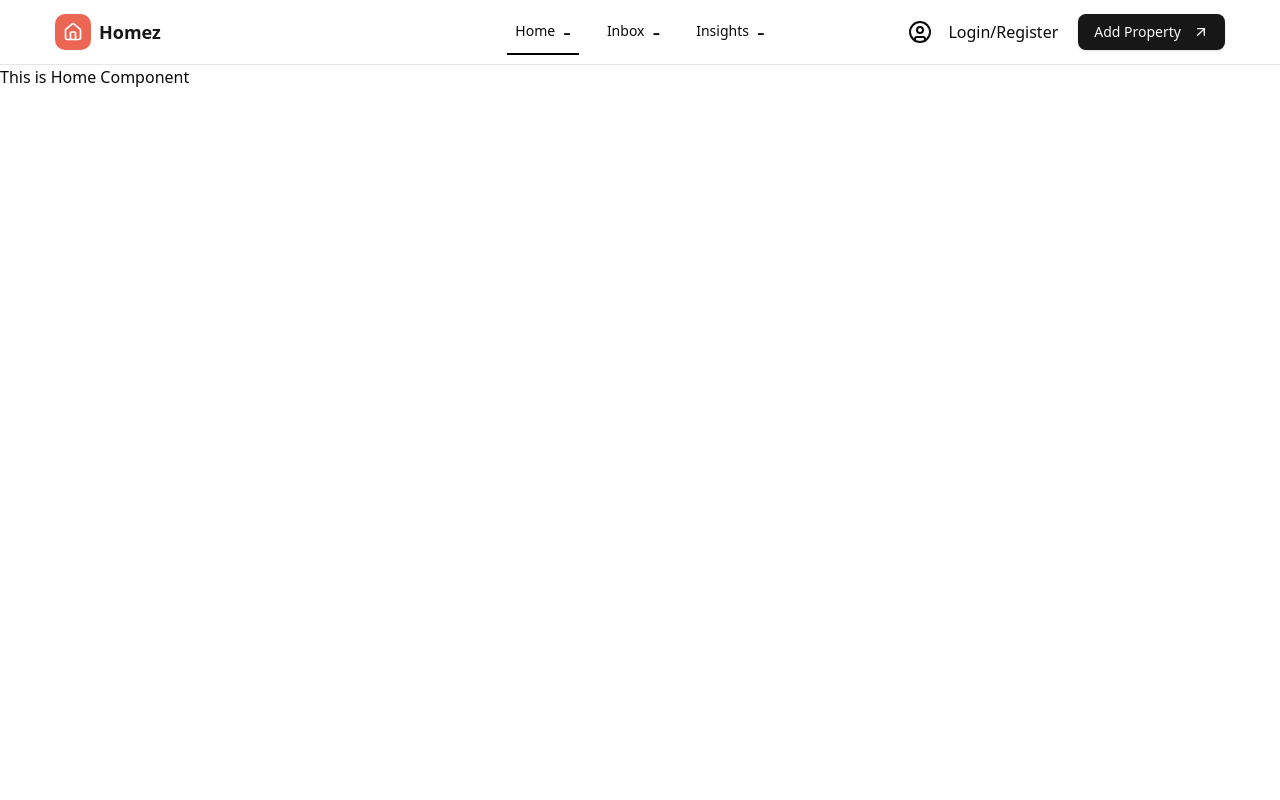
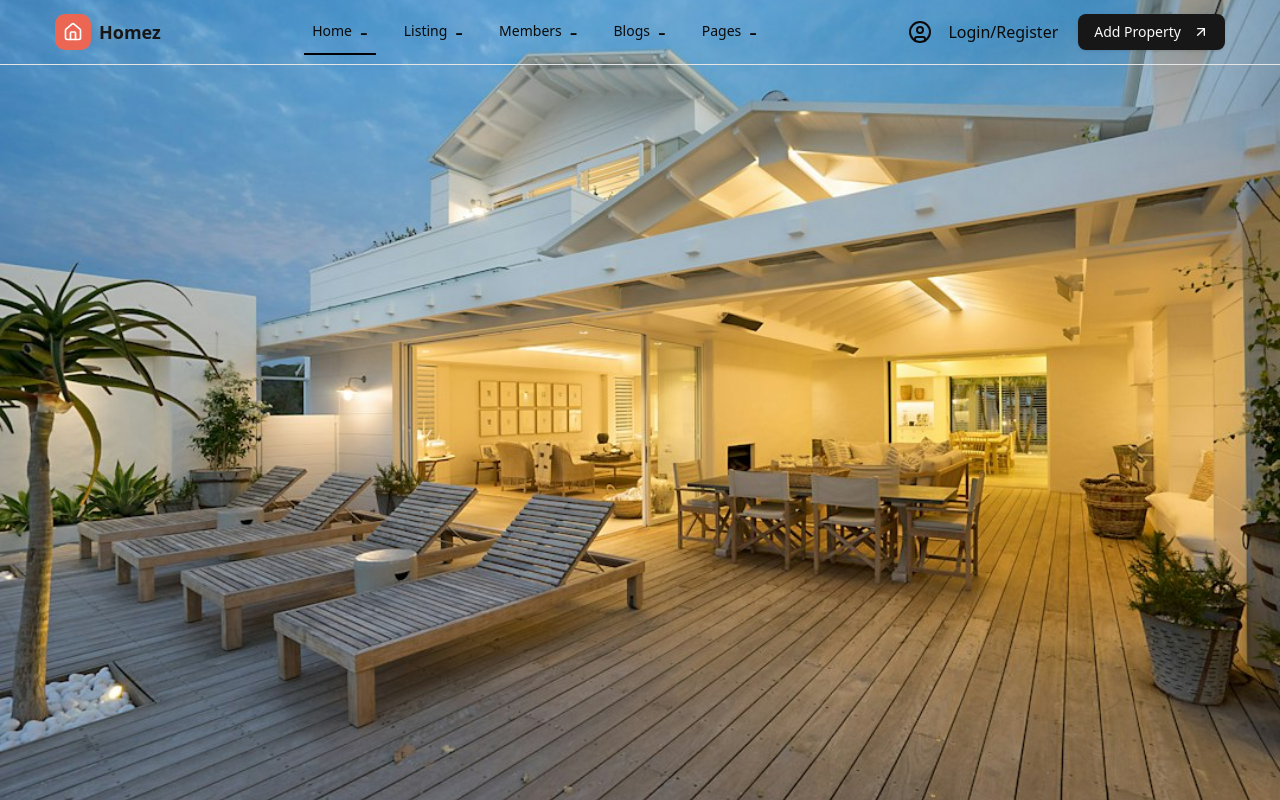
Before and after one commit to najrulislam38/homez, a React (Vite) app: page / in a window 1280 px wide. Built offline with nearby package versions, Linux system fonts and the light colour scheme.

Commit message:
added hero section

```diff
--- a/src/components/layout/Navbar.tsx
+++ b/src/components/layout/Navbar.tsx
@@ -1,10 +1,4 @@
-import {
-  ArrowUpRight,
-  CircleUser,
-  HouseIcon,
-  InboxIcon,
-  ZapIcon,
-} from "lucide-react";
+import { ArrowUpRight, CircleUser, HouseIcon } from "lucide-react";
 
 import { Button } from "@/components/ui/button";
 import {
@@ -19,20 +13,43 @@ import {
   PopoverTrigger,
 } from "@/components/ui/popover";
 import { Link } from "react-router";
+import { useEffect, useState } from "react";
 
 // Navigation links array to be used in both desktop and mobile menus
 const navigationLinks = [
-  { href: "#", label: "Home", icon: HouseIcon, active: true },
-  { href: "#", label: "Inbox", icon: InboxIcon },
-  { href: "#", label: "Insights", icon: ZapIcon },
+  { href: "/", label: "Home", active: true },
+  { href: "#", label: "Listing" },
+  { href: "#", label: "Members" },
+  { href: "#", label: "Blogs" },
+  { href: "#", label: "Pages" },
 ];
 
 export default function Navbar() {
+  const [scrolled, setScrolled] = useState(false);
+
+  useEffect(() => {
+    const handleScroll = () => {
+      // যদি window scroll > 50px হয় তাহলে scrolled = true
+      if (window.scrollY > 50) {
+        setScrolled(true);
+      } else {
+        setScrolled(false);
+      }
+    };
+
+    window.addEventListener("scroll", handleScroll);
+    return () => window.removeEventListener("scroll", handleScroll);
+  }, []);
+
   return (
-    <header className="border-b px-4 md:px-6">
+    <header
+      className={`w-full border-b px-4 md:px-6 fixed to-0% ${
+        scrolled ? "bg-white shadow-md" : "bg-transparent"
+      }`}
+    >
       <div className="max-w-[1170px] mx-auto flex h-16 items-center justify-between gap-4">
         {/* Left side */}
-        <div className="flex flex-1 items-center gap-2">
+        <div className="flex  items-center gap-2">
           {/* Mobile menu trigger */}
           <Popover>
             <PopoverTrigger asChild>
@@ -72,7 +89,6 @@ export default function Navbar() {
               <NavigationMenu className="max-w-none *:w-full">
                 <NavigationMenuList className="flex-col items-start gap-0 md:gap-2">
                   {navigationLinks.map((link, index) => {
-                    const Icon = link.icon;
                     return (
                       <NavigationMenuItem key={index} className="w-full">
                         <NavigationMenuLink
@@ -80,11 +96,6 @@ export default function Navbar() {
                           className="flex-row items-center gap-2 py-1.5"
                           active={link.active}
                         >
-                          <Icon
-                            size={16}
-                            className="text-muted-foreground/80"
-                            aria-hidden="true"
-                          />
                           <span>{link.label}</span>
                         </NavigationMenuLink>
                       </NavigationMenuItem>
@@ -108,7 +119,7 @@ export default function Navbar() {
           </div>
         </div>
         {/* Middle area */}
-        <NavigationMenu className="max-md:hidden">
+        <NavigationMenu className="max-md:hidden  ">
           <NavigationMenuList className="gap-5">
             {navigationLinks.map((link, index) => {
               return (
@@ -127,7 +138,7 @@ export default function Navbar() {
           </NavigationMenuList>
         </NavigationMenu>
         {/* Right side */}
-        <div className="flex flex-1 items-center justify-end gap-5">
+        <div className="flex items-center justify-end gap-5">
           <Link
             to={"#"}
             className="flex gap-4 justify-center items-center font-medium bg-transparent"
--- a/src/pages/Home.tsx
+++ b/src/pages/Home.tsx
@@ -1,7 +1,9 @@
+import HeroSection from "./Home/Hero/HeroSection";
+
 export default function Home() {
   return (
     <div>
-      <h1>This is Home Component</h1>
+      <HeroSection />
     </div>
   );
 }
--- /dev/null
+++ b/src/pages/Home/Hero/HeroSection.css
@@ -0,0 +1,8 @@
+.banner{
+    width: 100vw;
+    height: 100vh;
+    background-image: url('./../../../assets/images/banner.jpg');
+    background-position: center;
+    background-size: cover;
+    background-repeat: no-repeat;
+}
--- /dev/null
+++ b/src/pages/Home/Hero/HeroSection.tsx
@@ -0,0 +1,17 @@
+import bannerImg from "./../../../assets/images/banner.jpg";
+
+export default function HeroSection() {
+  return (
+    <div
+      className="banner "
+      style={{
+        width: "100%",
+        height: "100vh",
+        backgroundImage: `url(${bannerImg})`,
+        backgroundPosition: "center",
+        backgroundSize: "cover",
+        backgroundRepeat: "no-repeat",
+      }}
+    ></div>
+  );
+}
```
Also changed, not shown: src/assets/images/banner.jpg (added).
